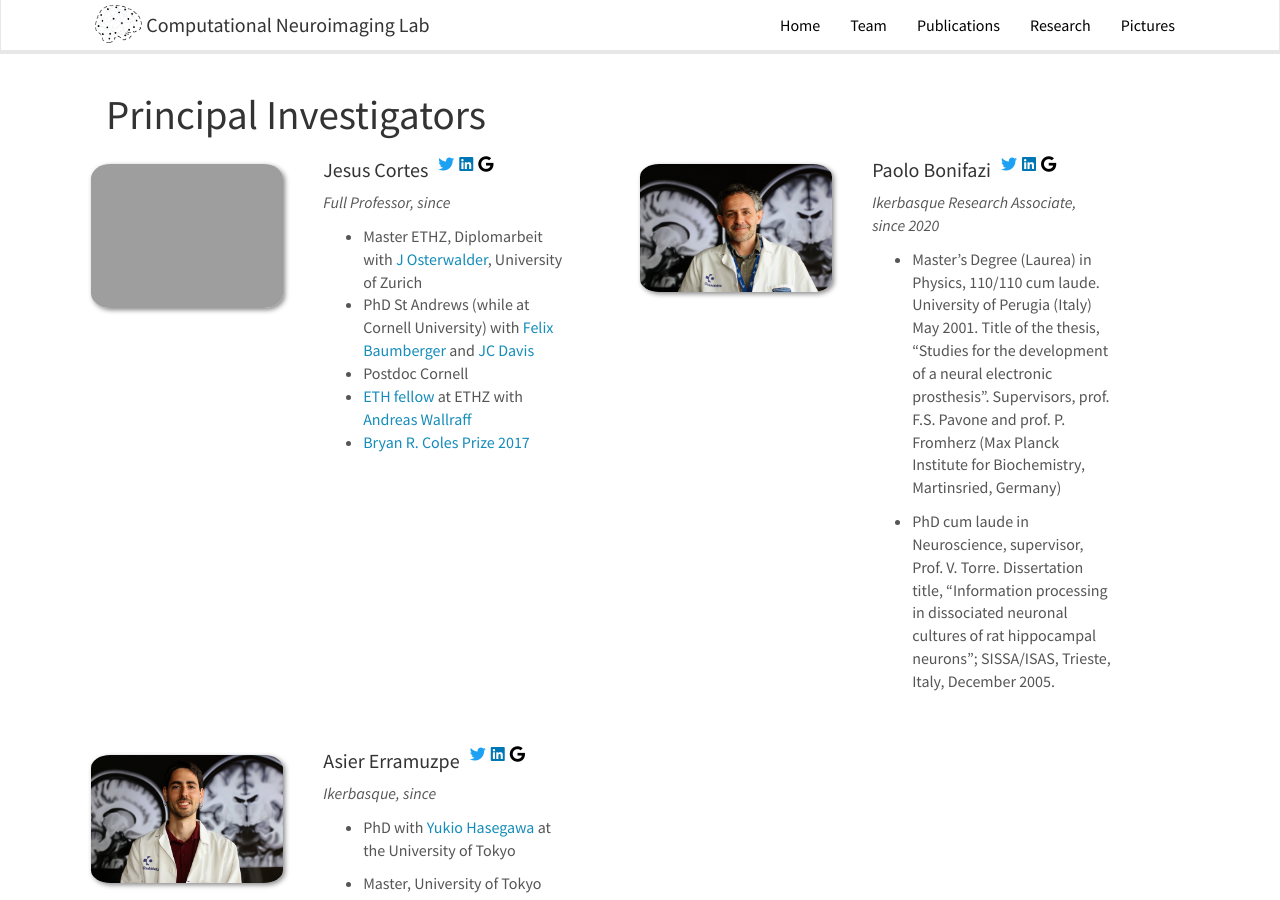
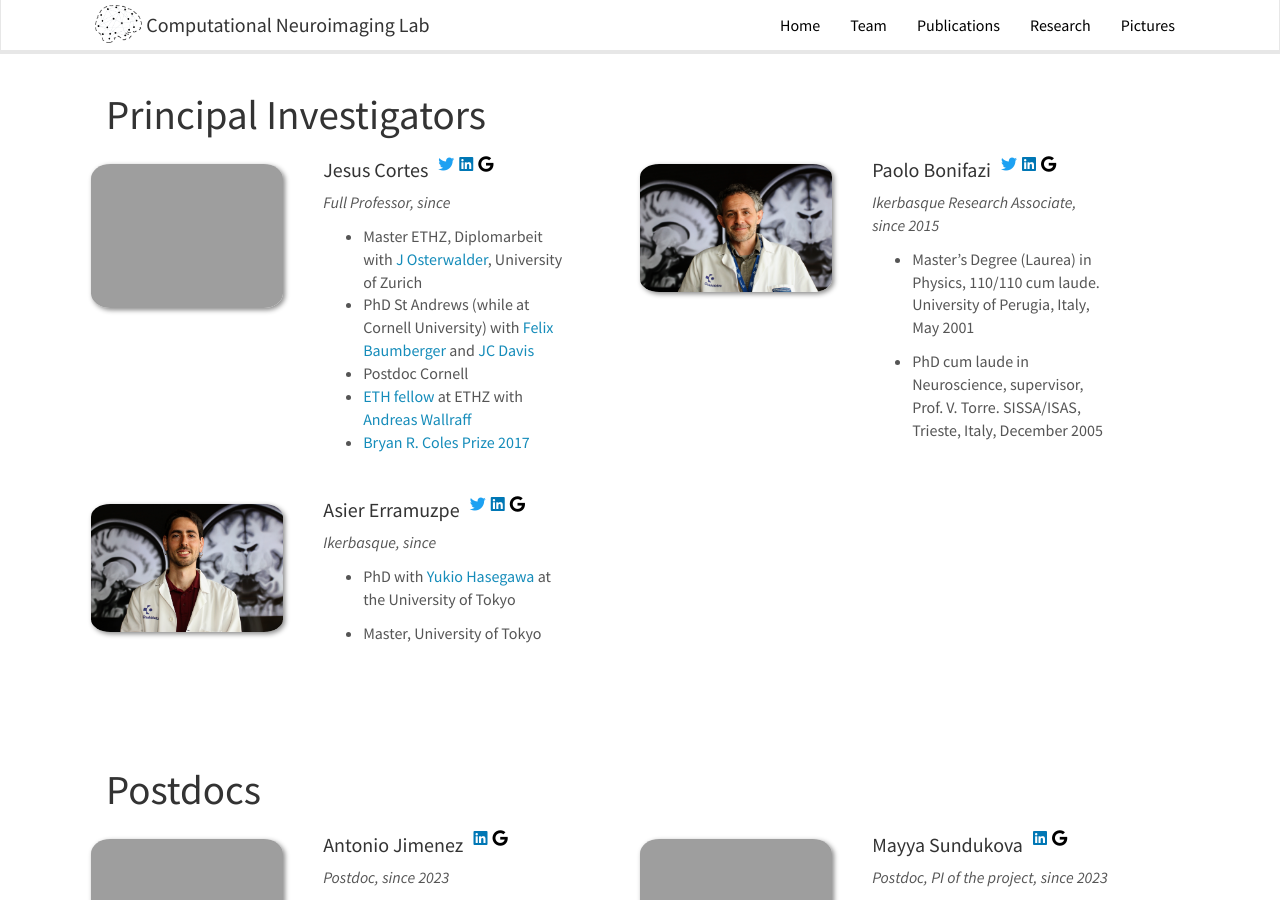
Before and after one commit to itellaetxe/compneurobilbao_website, a Jekyll site: the page built from _pages/team.md, in a window 1280 px wide and 900 px high. Built offline with Jekyll 4.4.1, drawn with Linux system fonts in a browser that asks for light colours; nearby versions of some CDN libraries.

Commit message:
[add paolo info]

```diff
--- a/_data/pi.yml
+++ b/_data/pi.yml
@@ -14,15 +14,20 @@
 
 - name: Paolo Bonifazi
   photo: paolo.JPG
-  info: Ikerbasque Research Associate, since 2020
+  info: Ikerbasque Research Associate, since 2015
   email: paol.bonifazi@gmail.com
   twitter: https://twitter.com/paolobonifazi3?lang=es
   linkedin: https://www.linkedin.com/in/paolo-bonifazi-4868213a/
   google_scholar: https://scholar.google.com/citations?user=h0OuBW8AAAAJ
   ORCID: 0000-0001-6374-8997
   number_educ: 2
-  education1: Master's Degree (Laurea) in Physics, 110/110 cum laude. University of Perugia (Italy) May 2001. Title of the thesis, “Studies for the development of a neural electronic prosthesis”. Supervisors, prof. F.S. Pavone and prof. P. Fromherz (Max Planck Institute for Biochemistry, Martinsried, Germany)
-  education2: PhD cum laude in Neuroscience, supervisor, Prof. V. Torre. Dissertation title, “Information processing in dissociated neuronal cultures of rat hippocampal neurons”; SISSA/ISAS, Trieste, Italy, December 2005.
+  education1: Master’s Degree (Laurea) in Physics, 110/110 cum laude. University of Perugia, Italy, May 2001
+  education2: PhD cum laude in Neuroscience, supervisor, Prof. V. Torre. SISSA/ISAS, Trieste, Italy, December 2005
+  education3: 03/2010-06/2015.	Researcher in the group of Prof. Eshel Ben-Jacob and Prof. Ari Barzilai at the Tel Aviv University (Dept. of Physics and Life Science)
+  education4: 03/2007-02/2010.	PostDoc in the group of Dr. Cossart at INMED, INSERM U29, Parc Scientifique de Luminy, Marseille (France)
+  education5: 02/2006-02/2007.	PostDoc in the lab. of Dr. Hugh P.C. Robinson in the Department of Physiology, Development and Neuroscience, University of Cambridge (UK)
+  education6: 01/2000-01/2001.	Master Student in the lab. of prof. Fromherz at the Department of Membrane and Neurophysics of the Max Planck Institute for Biochemistry, Martinsried (Germany)
+
 
 
 
```
